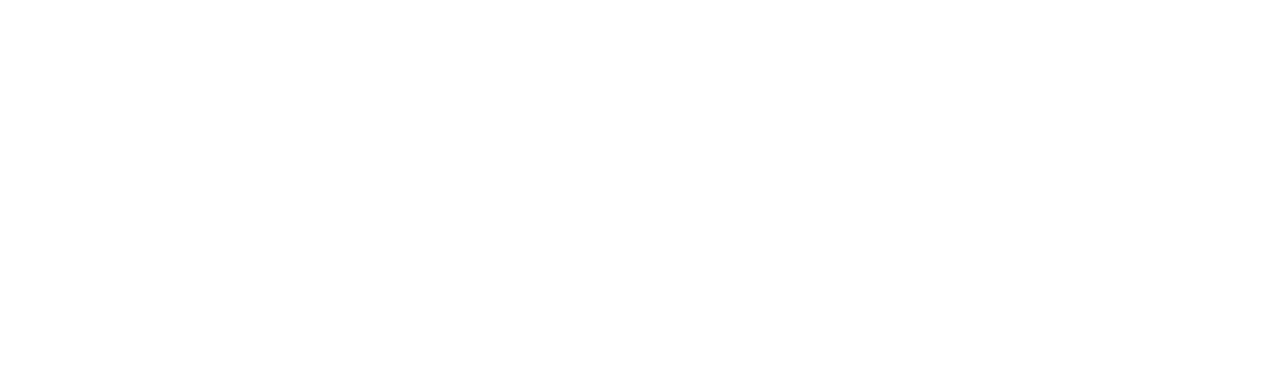
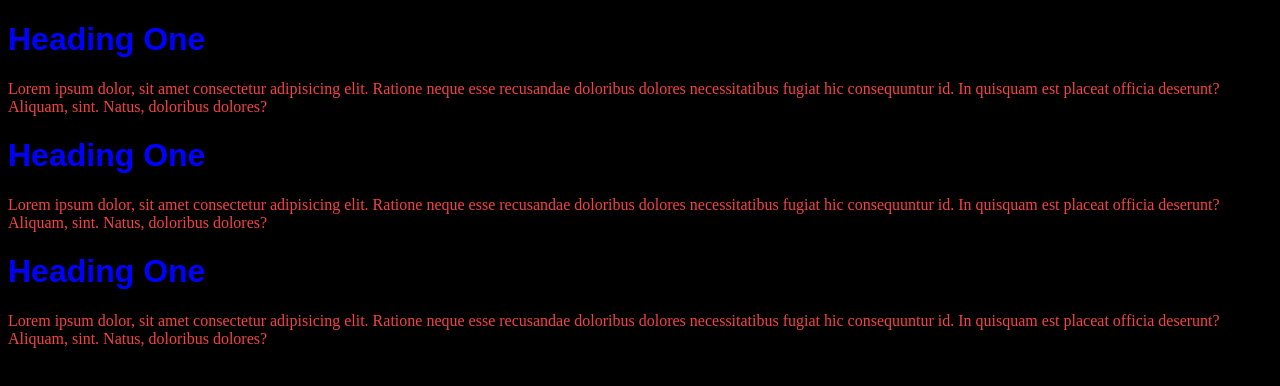
Before and after one commit to ShazamWarlock/Internship_training_projects, a plain HTML site: page index.html in a window 1280 px wide. Drawn offline with Linux system fonts and the light colour scheme.

Commit message:
inline CSS

```diff
--- a/index.html
+++ b/index.html
@@ -6,7 +6,18 @@
     <meta name="viewport" content="width=device-width, initial-scale=1.0">
     <title>Full stack Sessions</title>
 </head>
-<body>
-
+<body style='background-color: black;'>
+    <h1 style='color:blue; font-family: Arial, Helvetica, sans-serif;'>Heading One</h1>
+    <p style='color:rgb(245, 66, 66);'>
+        Lorem ipsum dolor, sit amet consectetur adipisicing elit. Ratione neque esse recusandae doloribus dolores necessitatibus fugiat hic consequuntur id. In quisquam est placeat officia deserunt? Aliquam, sint. Natus, doloribus dolores?
+    </p>
+    <h1 style='color:blue; font-family: Arial, Helvetica, sans-serif;'>Heading One</h1>
+    <p style='color:rgb(245, 66, 66);font-family:Cambria, Cochin, Georgia, Times, 'Times New Roman', serif;'>
+        Lorem ipsum dolor, sit amet consectetur adipisicing elit. Ratione neque esse recusandae doloribus dolores necessitatibus fugiat hic consequuntur id. In quisquam est placeat officia deserunt? Aliquam, sint. Natus, doloribus dolores?
+    </p>
+    <h1 style='color:blue; font-family: Arial, Helvetica, sans-serif;'>Heading One</h1>
+    <p style='color:rgb(245, 66, 66);'>
+        Lorem ipsum dolor, sit amet consectetur adipisicing elit. Ratione neque esse recusandae doloribus dolores necessitatibus fugiat hic consequuntur id. In quisquam est placeat officia deserunt? Aliquam, sint. Natus, doloribus dolores?
+    </p>
 </body>
 </html>
```
